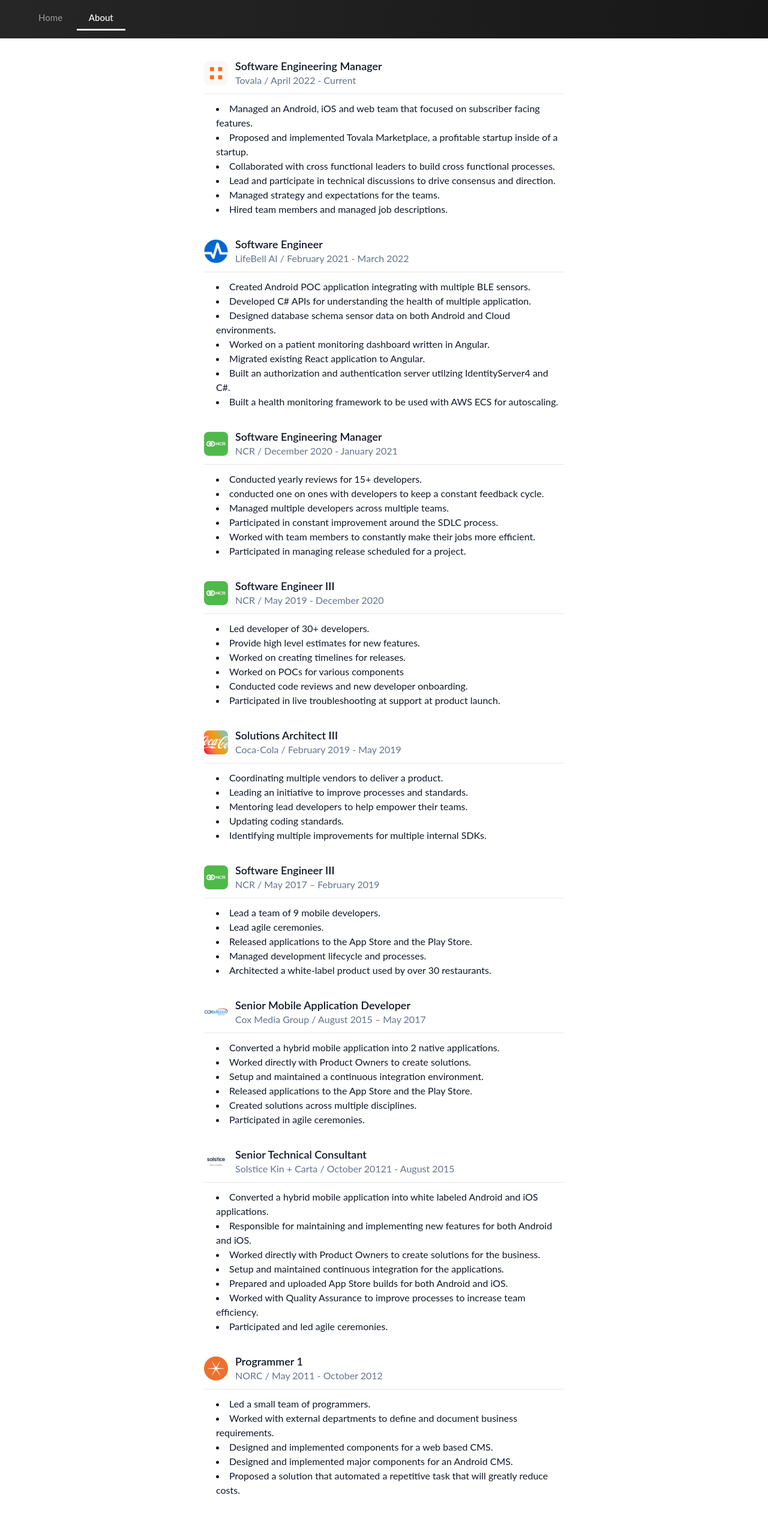
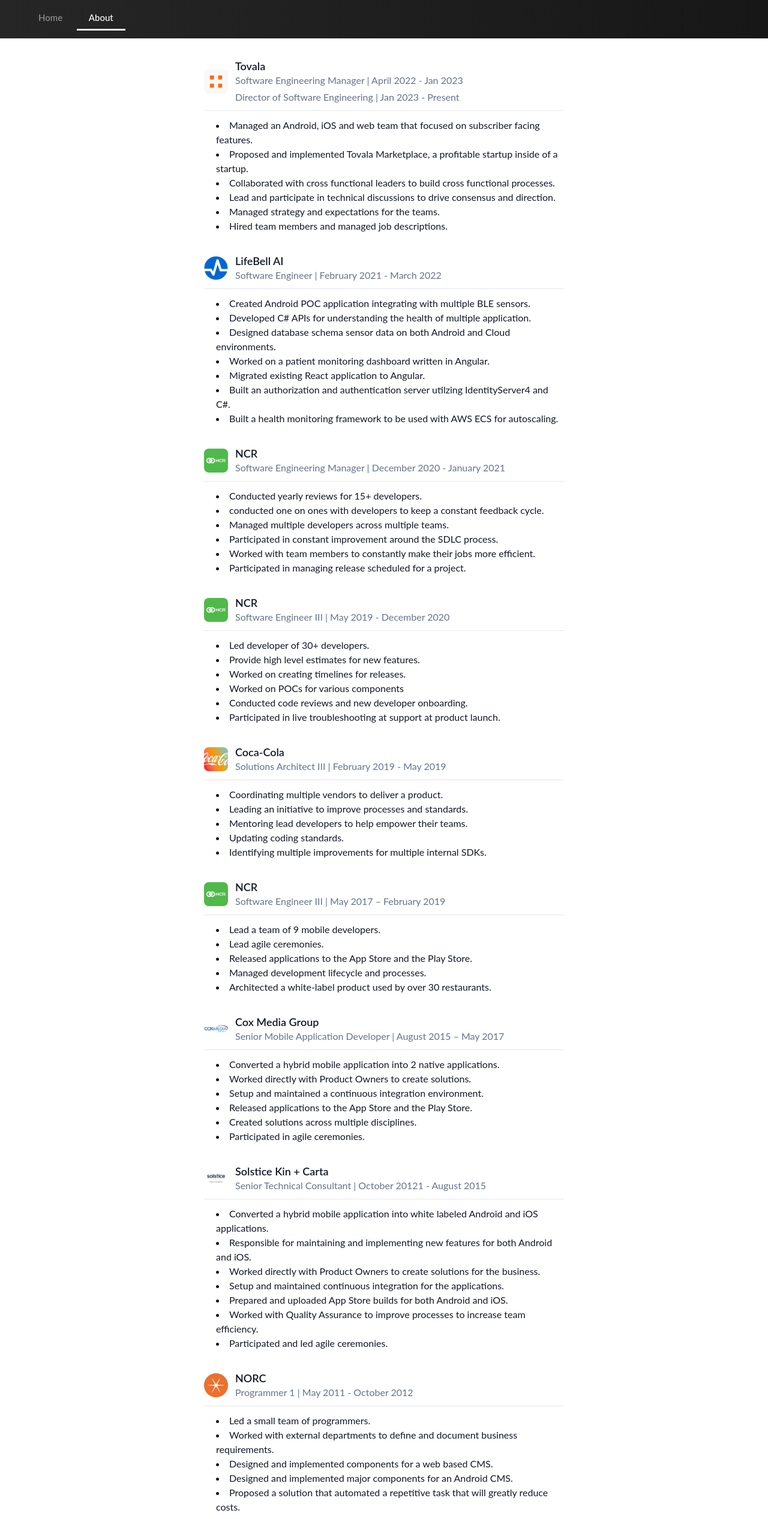
Before and after one commit to jonthornton07/personal-website, an Astro site: page /resume in a window 1280 px wide. Shown: the whole page at 60% size. Before the commit the page ends 2505 px from the top, so only its background shows below. Built offline with nearby package versions, Linux system fonts and the light colour scheme; Astro itself is replaced by a stand-in of ours.

Commit message:
feat: cleaning up some resume data

```diff
--- a/src/components/Projects.astro
+++ b/src/components/Projects.astro
@@ -15,10 +15,16 @@
       </div>
       <div class="flex flex-col">
         <div class="text-lg leading-7 text-gray-900 font-sans antialiased font-semibold">
-          {work.title}
+          {work.companyName}
         </div>
         <div class="text-m leading-7 text-slate-500 font-sans antialiased -mt-1">
-          {work.companyName} / {work.timeframe}
+          {
+            work.titles.map((title) => (
+              <div>
+                <span> {title.title} | {title.timeframe } </span>
+              </div>
+            ))
+          }
         </div>
       </div>
     </div>
--- a/src/data/resume.ts
+++ b/src/data/resume.ts
@@ -1,8 +1,13 @@
+export interface PositionModel {
+  title: string;
+  timeframe: string;
+}
+
 export interface WorkModel {
   timeframe: string;
   companyName: string;
   location: string;
-  title: string;
+  titles: Array<PositionModel>;
   logo: string;
   logoAlt: string;
   highlights: string[];
@@ -12,7 +17,12 @@
   timeframe: "May 2011 - October 2012",
   companyName: "NORC",
   location: "Chicago, IL",
+  titles: [
+    {
       title: "Programmer 1",
+      timeframe: "May 2011 - October 2012",
+    },
+  ],
   logo: "norc.jpg",
   logoAlt: "Image showing the NORC Logo",
   highlights: [
@@ -28,7 +38,12 @@
   timeframe: "October 20121 - August 2015",
   companyName: "Solstice Kin + Carta",
   location: "Chicago, IL",
+  titles: [
+    {
       title: "Senior Technical Consultant",
+      timeframe: "October 20121 - August 2015",
+    },
+  ],
   logo: "solstice.jpg",
   logoAlt: "Image showing the Cox Media Group Logo",
   highlights: [
@@ -46,7 +61,12 @@
   timeframe: "August 2015 – May 2017",
   companyName: "Cox Media Group",
   location: "Atlanta, GA",
+  titles: [
+    {
       title: "Senior Mobile Application Developer",
+      timeframe: "August 2015 – May 2017",
+    },
+  ],
   logo: "cmg.png",
   logoAlt: "Image showing the Cox Media Group Logo",
   highlights: [
@@ -63,7 +83,12 @@
   timeframe: "February 2019 - May 2019",
   companyName: "Coca-Cola",
   location: "Atlanta, GA",
+  titles: [
+    {
       title: "Solutions Architect III",
+      timeframe: "February 2019 - May 2019",
+    },
+  ],
   logo: "coke.png",
   logoAlt: "Image showing the Coca Cola Logo",
   highlights: [
@@ -79,7 +104,12 @@
   timeframe: "May 2017 – February 2019",
   companyName: "NCR",
   location: "Atlanta, GA",
+  titles: [
+    {
       title: "Software Engineer III",
+      timeframe: "May 2017 – February 2019",
+    },
+  ],
   logo: "ncr.png",
   logoAlt: "Image showing the NCR Logo",
   highlights: [
@@ -95,7 +125,12 @@
   timeframe: "May 2019 - December 2020",
   companyName: "NCR",
   location: "Atlanta, GA",
+  titles: [
+    {
       title: "Software Engineer III",
+      timeframe: "May 2019 - December 2020",
+    },
+  ],
   logo: "ncr.png",
   logoAlt: "Image showing the NCR Logo",
   highlights: [
@@ -112,7 +147,12 @@
   timeframe: "December 2020 - January 2021",
   companyName: "NCR",
   location: "Atlanta, GA",
+  titles: [
+    {
       title: "Software Engineering Manager",
+      timeframe: "December 2020 - January 2021",
+    },
+  ],
   logo: "ncr.png",
   logoAlt: "Image showing the NCR Logo",
   highlights: [
@@ -129,7 +169,12 @@
   timeframe: "February 2021 - March 2022",
   companyName: "LifeBell AI",
   location: "Atlanta, GA (Remote)",
+  titles: [
+    {
       title: "Software Engineer",
+      timeframe: "February 2021 - March 2022",
+    },
+  ],
   logo: "lifebell.jpg",
   logoAlt: "Image showing the LifeBell AI Logo",
   highlights: [
@@ -147,7 +192,16 @@
   timeframe: "April 2022 - Current",
   companyName: "Tovala",
   location: "Chicago, IL (Remote)",
+  titles: [
+    {
       title: "Software Engineering Manager",
+      timeframe: "April 2022 - Jan 2023",
+    },
+    {
+      title: "Director of Software Engineering",
+      timeframe: "Jan 2023 - Present",
+    },
+  ],
   logo: "tovala.png",
   logoAlt: "Image showing Tovala logo",
   highlights: [
--- a/src/pages/resume.astro
+++ b/src/pages/resume.astro
@@ -15,7 +15,7 @@
                             key={index}
                             logo={data.logo}
                             logoAlt={data.logoAlt}
-                            title={data.title}
+                            titles={data.titles}
                             companyName={data.companyName}
                             timeframe={data.timeframe}
                             highlights={data.highlights}
```
Lines whose indentation alone changed are shown as unchanged.
